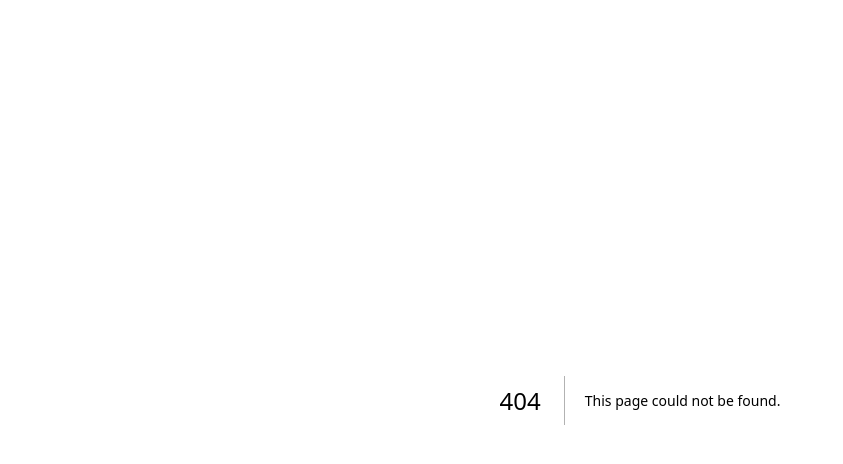
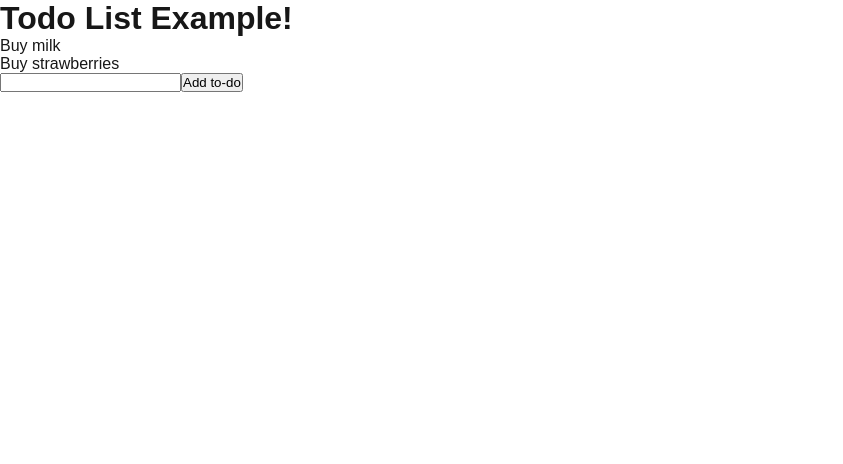
Before and after one commit to project-txn/nextjs-16-template, a Next.js app: page /todo in a window 1280 px wide. Before the commit this address had no page. Shown: the top 464 px of the page, without its empty margins (0-843 px from the left). Built offline with nearby package versions, Linux system fonts and the light colour scheme.

Commit message:
build: simple todo list

```diff
--- /dev/null
+++ b/app/todo/page.js
@@ -0,0 +1,10 @@
+import { TodoList } from "./todo.js";
+
+export default function Page() {
+  return (
+    <>
+      <h1>Todo List Example!</h1>
+      <TodoList />
+    </>
+    )
+}
--- /dev/null
+++ b/app/todo/todo.js
@@ -0,0 +1,32 @@
+"use client";
+
+import { useState } from "react";
+
+export function TodoList() {
+  const todoItemsInitial = [{ text: "Buy milk" }, { text: "Buy strawberries" }];
+  const [todoItems, setTodoItems] = useState(todoItemsInitial);
+  const [newTodo, setNewTodo] = useState("");
+  return (
+    <>
+      <ul>
+        {todoItems.map((todoItem, index) => (
+          <li key={index}>{todoItem.text}</li>
+        ))}
+      </ul>
+      <div>
+        <form
+          onSubmit={async (ev) => {
+            ev.preventDefault();
+
+            const text = newTodo;
+            setTodoItems((prev) => [...prev, { text }]);
+            setNewTodo("");
+          }}
+        >
+          <input type="text" aria-label="New to-do" onChange={(ev) => setNewTodo(ev.target.value)} value={newTodo} />
+          <button type="submit">Add to-do</button>
+        </form>
+      </div>
+    </>
+    )
+}
```
